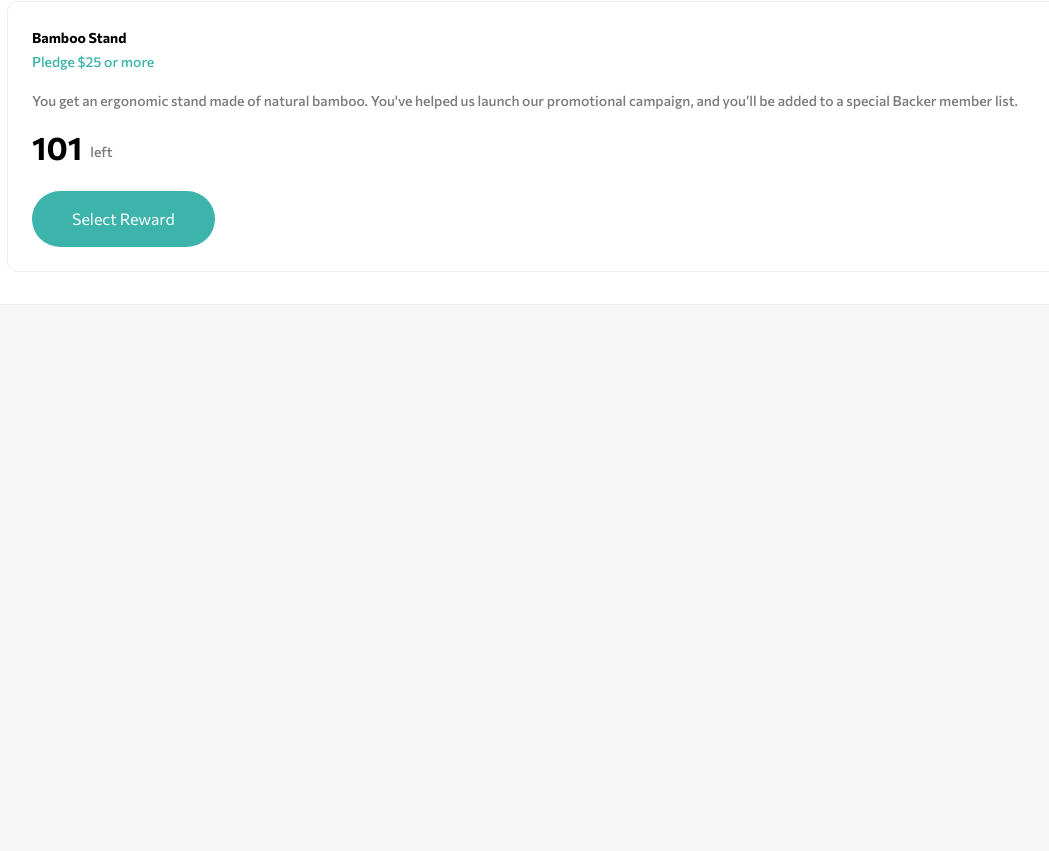
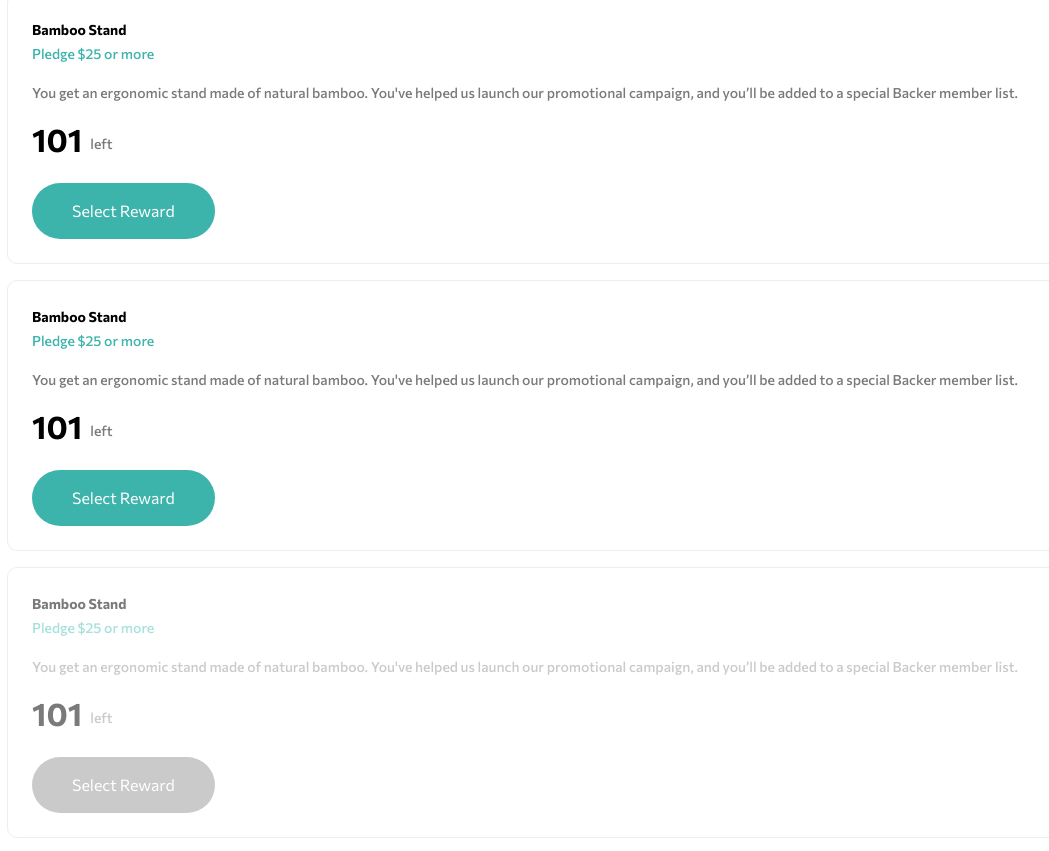
Before and after one commit to pullupjumper/crowdfunding, a website built with webpack: page src/pages/index.html in a window 1280 px wide. Shown: the part 1051-1902 px from the top of the page, without its empty margins (90-1139 px from the left). Before the commit the page ends 1356 px from the top, so only its background shows below. Built offline with nearby package versions, Linux system fonts and the light colour scheme.

Commit message:
Updated index.html

```diff
--- a/src/pages/index.html
+++ b/src/pages/index.html
@@ -17,8 +17,8 @@
     <a href="#" class="header__hamburger"></a>
   </div>
 </header>
-<section class="container">
-  <div class="info">
+<section class="container" style="position: relative">
+  <div class="content">
     <div class="card">
       <h2 class="card__title">Mastercraft Bamboo Monitor Riser</h2>
       <p class="card__text">A beautiful & handcrafted monitor stand to reduce neck and eye strain.</p>
@@ -76,6 +76,39 @@
             </div>
           </div>
         </li>
+        <li class="productList__item">
+          <div class="card card--product">
+            <div class="card__title">
+              <h3>Bamboo Stand</h3>
+              <h4>Pledge $25 or more</h4>
+            </div>
+            <p class="card__text">You get an ergonomic stand made of natural bamboo. You've helped us launch our promotional campaign, and you’ll be added to a special Backer member list.</p>
+            <div class="card__footer">
+              <div class="counter counter--product">
+                <h1 class="counter__number">101</h1>
+                <p class="counter__text">left</p>
+              </div>
+              <a href="#" class="btn btn--primary">Select Reward</a>
+            </div>
+          </div>
+        </li>
+        <li class="productList__item">
+          <div class="card card--product card--product-disabled">
+            <div class="card__title">
+              <h3>Bamboo Stand</h3>
+              <h4>Pledge $25 or more</h4>
+            </div>
+            <p class="card__text">You get an ergonomic stand made of natural bamboo. You've helped us launch our promotional campaign, and you’ll be added to a special Backer member list.</p>
+            <div class="card__footer">
+              <div class="counter counter--product counter--product-disabled">
+                <h1 class="counter__number">101</h1>
+                <p class="counter__text">left</p>
+              </div>
+              <a href="#" class="btn btn--primary btn--primary-disabled">Select Reward</a>
+            </div>
+          </div>
+        </li>
+
       </ul>
     </div>
   </div>
--- a/src/scss/components/_btn.scss
+++ b/src/scss/components/_btn.scss
@@ -10,6 +10,14 @@
 
     &:hover {
       background: var(--clr-primary-600);
+    }
+  }
+
+  &.btn--primary.btn--primary-disabled {
+    background: var(--clr-component-disabled-bg);
+
+    &:hover {
+      background: var(--clr-component-disabled-bg);
     }
   }
 }
--- a/src/scss/components/_card.scss
+++ b/src/scss/components/_card.scss
@@ -35,6 +35,23 @@
     }
   }
 
+  &.card--product.card--product-disabled {
+    .card__title {
+
+      h3 {
+        color: var(--clr-dark-grey);
+      }
+
+      h4 {
+        color: var(--clr-primary-100);
+      }
+    }
+
+    .card__text {
+      color: var(--clr-component-disabled-bg);
+    }
+  }
+
   &__footer {
     display: flex;
     justify-content: space-between;
--- a/src/scss/index.scss
+++ b/src/scss/index.scss
@@ -6,23 +6,25 @@
 @import "./components/btn";
 @import "./components/progressbar";
 
-.info {
-  //padding: 32px;
+.content {
+  position: absolute;
+  top: -40px;
 
-  &__title {
-    //margin-bottom: 16px;
-    //text-align: center;
-    //font-size: var(--fs-700);
-    //font-weight: var(--fw-800);
-    //line-height: 24px;
+  &:after {
+    position: absolute;
+    top: 0;
+    left: 50%;
+    transform: translate(-50%, -50%);
+    display: block;
+    content: '';
+    width: 56px;
+    height: 56px;
+    z-index: 100;
+    background: url(".././images/logo-mastercraft.svg") no-repeat center/100%;
   }
 
-  &__text {
-    //margin-bottom: 16px;
-    //text-align: center;
-    //font-size: var(--fs-500);
-    //font-weight: var(--fw-600);
-    //color: var(--clr-dark-grey);
+  & > * {
+    margin-bottom: 16px;
   }
 }
 
@@ -48,8 +50,18 @@
       display: none;
     }
 
-    .counter__text{
+    .counter__text {
       margin-left: 8px;
+    }
+  }
+
+  &.counter--product.counter--product-disabled {
+    .counter__number {
+      color: var(--clr-dark-grey);
+    }
+
+    .counter__text {
+      color: var(--clr-component-disabled-bg);
     }
   }
 
@@ -82,3 +94,14 @@
     color: var(--clr-dark-grey);
   }
 }
+
+.productList {
+
+  & > * {
+    margin-bottom: 16px;
+
+    &:last-child {
+      margin-bottom: 0;
+    }
+  }
+}
--- a/src/scss/root.scss
+++ b/src/scss/root.scss
@@ -8,6 +8,7 @@
   --clr-component-bg: var(--clr-grey-600);
   --clr-component-disabled-bg: var(--clr-grey-900);
 
+  --clr-primary-100: #A5E1DD;
   --clr-primary-300: #3CB4AC;
   --clr-primary-600: #147B74;
 
```
